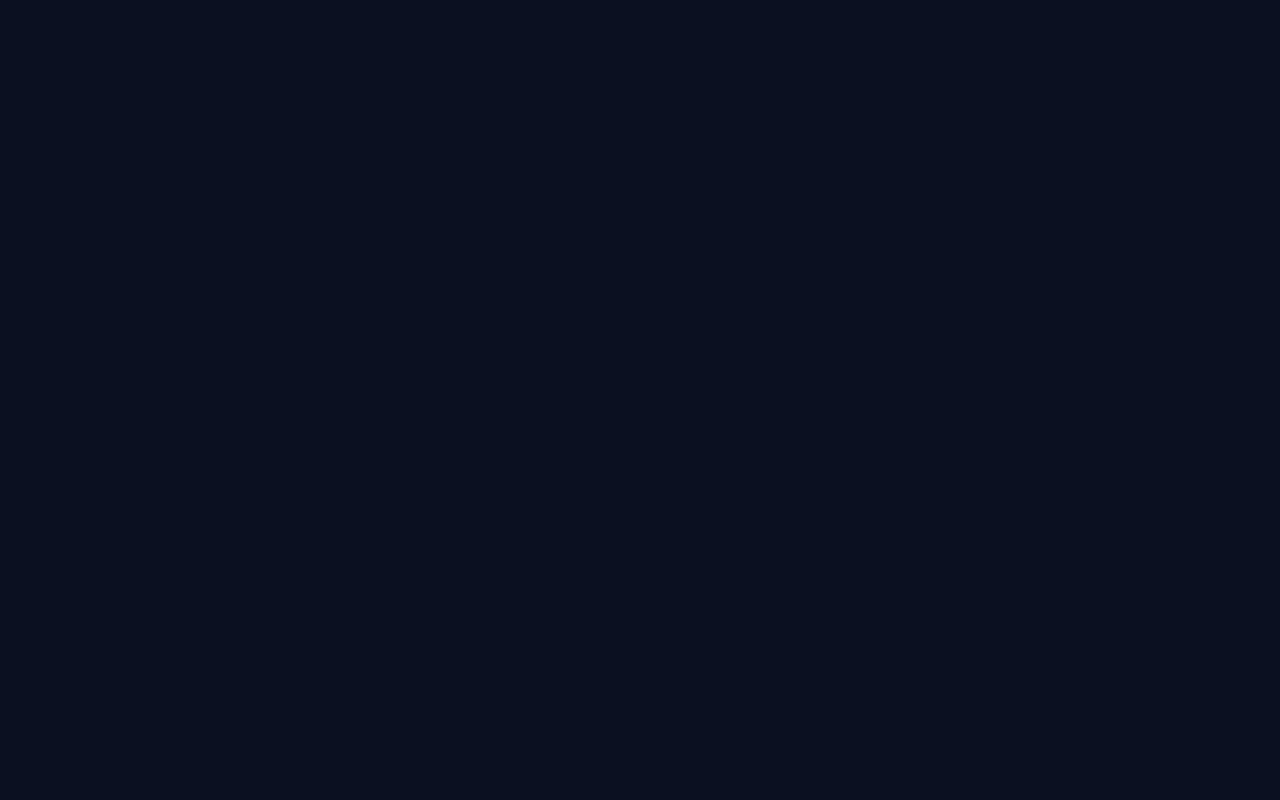
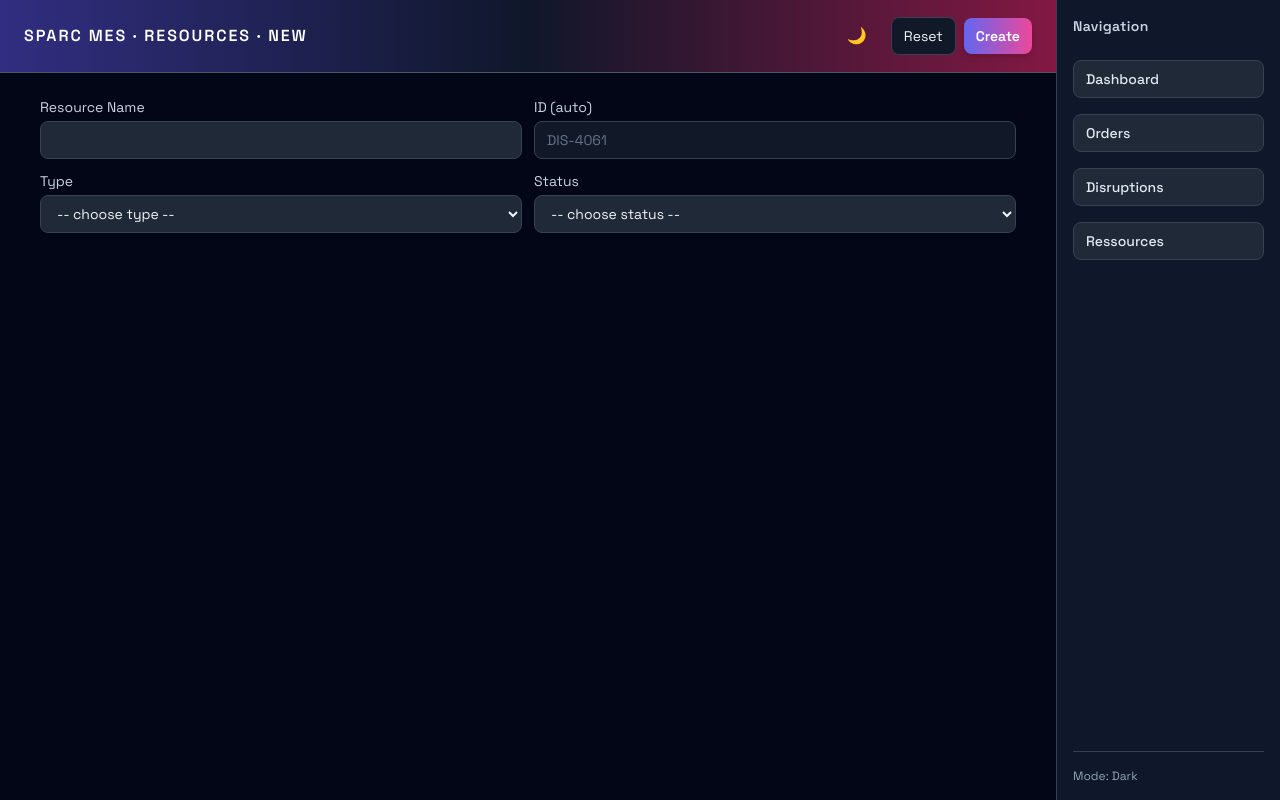
Before and after one commit to SPARC-tpse/SPARC, a Nuxt app in the folder frontend/: page /resource.vue/new in a window 1280 px wide. Before the commit this address had no page. Built offline with nearby package versions, Linux system fonts and the light colour scheme.

Commit message:
resource new

```diff
--- /dev/null
+++ b/frontend/app/pages/resource.vue/new.vue
@@ -0,0 +1,126 @@
+<script setup lang="js">
+import { ref, computed } from 'vue'
+import { useTheme } from '~/composables/useTheme'
+
+definePageMeta({
+    layout: 'custom'
+})
+
+
+const { isDarkMode } = useTheme()
+
+const newResource = ref({
+    name: "",
+    type: "",
+    status: ""
+})
+
+const formId = ref(`DIS-${Math.floor(Math.random() * 10000)}`)
+const canSubmit = computed(() => newResource.value.name && newResource.value.type)
+
+const types = ref([])
+
+function resetForm() {
+    newResource.value = {
+        name: '',
+        type: '',
+        status: ''
+    }
+}
+async function submitResource() {
+    if (!canSubmit.value) return
+
+    const resource = {
+        id: formId.value,
+        ...newResource.value
+    }
+
+    // TODO: Send to backend
+    console.log('Submitting resource:', resource)
+
+    resetForm()
+
+    // Navigate to overview
+    await navigateTo('/resource/overview')
+}
+
+</script>
+
+
+<template>
+  <div :class="isDarkMode ? 'dark-mode' : 'light-mode'">
+    <Topbar
+      title="Resources · New"
+      :can-submit="canSubmit"
+      :show-reset="true"
+      :show-create="true"
+      create-label="Create"
+      @reset="resetForm"
+      @submit="submitResource"
+    />
+
+    <main class="max-w-5xl mx-auto p-6 space-y-4">
+      <div class="grid grid-cols-1 sm:grid-cols-2 gap-3">
+        <label class="flex flex-col gap-1 text-sm label-text">
+          Resource Name
+          <input v-model="newResource.name" class="input" />
+        </label>
+
+        <label class="flex flex-col gap-1 text-sm label-text">
+          ID (auto)
+          <input :value="formId" class="input disabled-input" disabled />
+        </label>
+
+        <label class="flex flex-col gap-1 text-sm label-text">
+          Type
+          <select v-model="newResource.type" class="input">
+            <option disabled value="">-- choose type --</option>
+            <option value="machinery">Machinery</option>
+            <option value="worker">Worker</option>
+            <option value="tool">Tool</option>
+            <option value="vehicle">Vehicle</option>
+          </select>
+        </label>
+
+        <label class="flex flex-col gap-1 text-sm label-text">
+          Status
+          <select v-model="newResource.status" class="input">
+            <option disabled value="">-- choose status --</option>
+            <option value="available">Available / Ready</option>
+            <option value="in-use">In Use / Active</option>
+            <option value="maintenance">Under Maintenance</option>
+            <option value="offline">Offline / Unavailable</option>
+          </select>
+        </label>
+      </div>
+    </main>
+  </div>
+</template>
+
+<style scoped>
+.input {
+  @apply w-full rounded-lg border px-3 py-2 text-sm outline-none transition-colors;
+}
+
+.dark-mode .input {
+  @apply border-gray-700 bg-gray-800 text-slate-100 placeholder-slate-500 focus:border-pink-500 focus:ring-1 focus:ring-pink-500;
+}
+
+.light-mode .input {
+  @apply border-slate-300 bg-white text-slate-900 placeholder-slate-400 focus:border-indigo-500 focus:ring-1 focus:ring-indigo-500;
+}
+
+.dark-mode .disabled-input {
+  @apply bg-gray-900 text-slate-500;
+}
+.light-mode .disabled-input {
+  @apply bg-slate-100 text-slate-500;
+}
+
+.dark-mode .label-text {
+  @apply text-slate-300;
+}
+.light-mode .label-text {
+  @apply text-slate-600;
+}
+</style>
```
